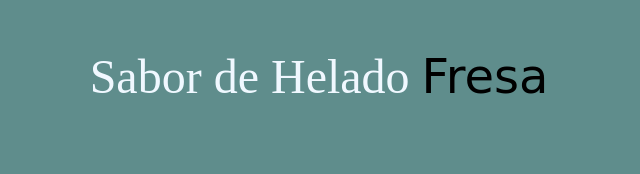
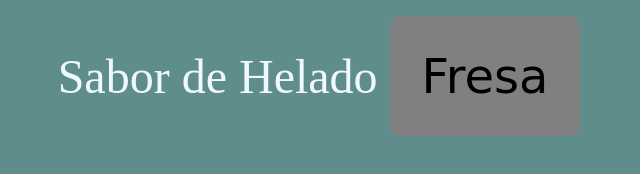
Before and after one commit to TheG369/Project3, a plain HTML site: page index.html in a window 1280 px wide. Shown: the whole page, without its empty margins (321-961 px from the left). Drawn offline with Linux system fonts and the light colour scheme.

Commit message:
changing urrent style

```diff
--- a/style.css
+++ b/style.css
@@ -9,4 +9,7 @@ body{
 #nameSabor{
     color: black;
     font-family: cursive;
+    padding: 2rem;
+    background-color: grey;
+    border-radius: 10px;
 }
```
